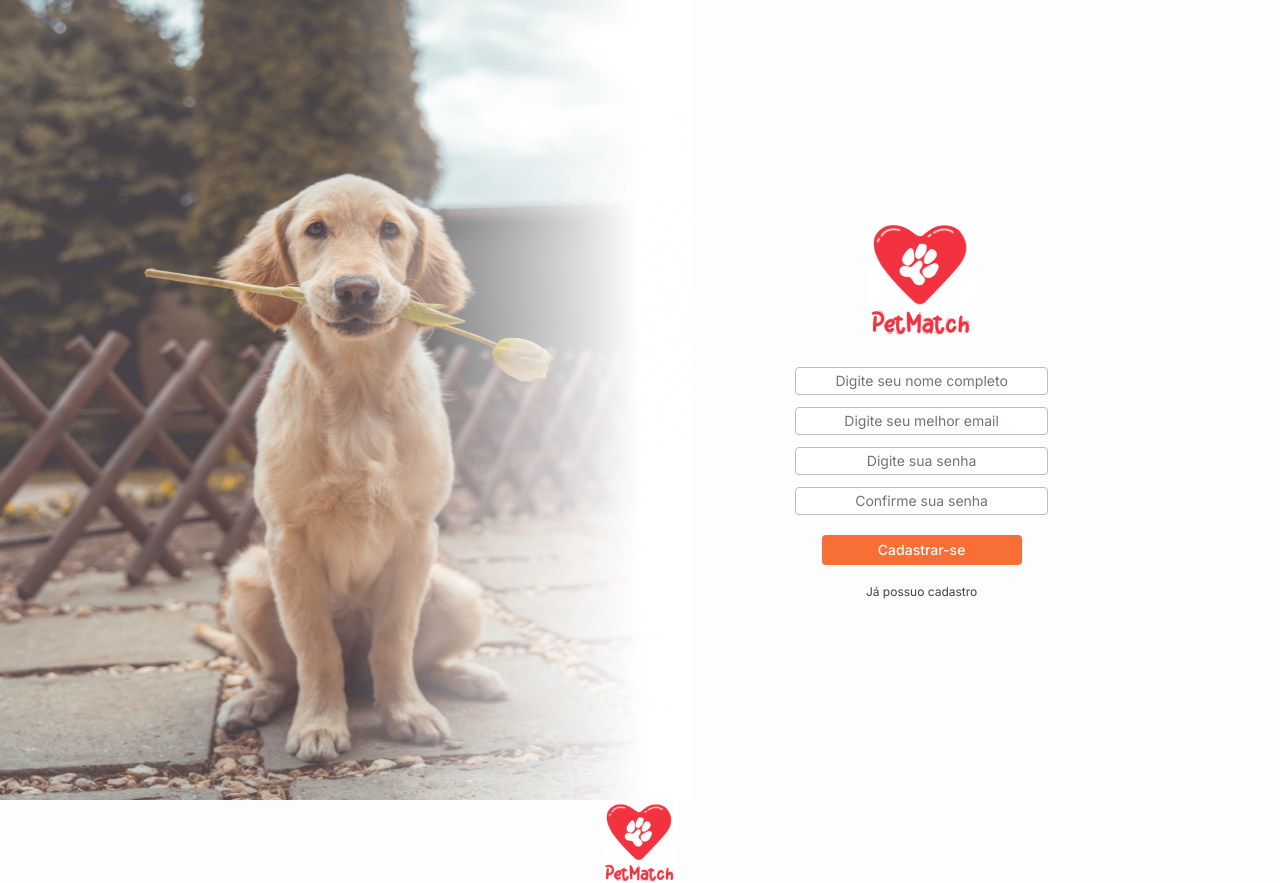
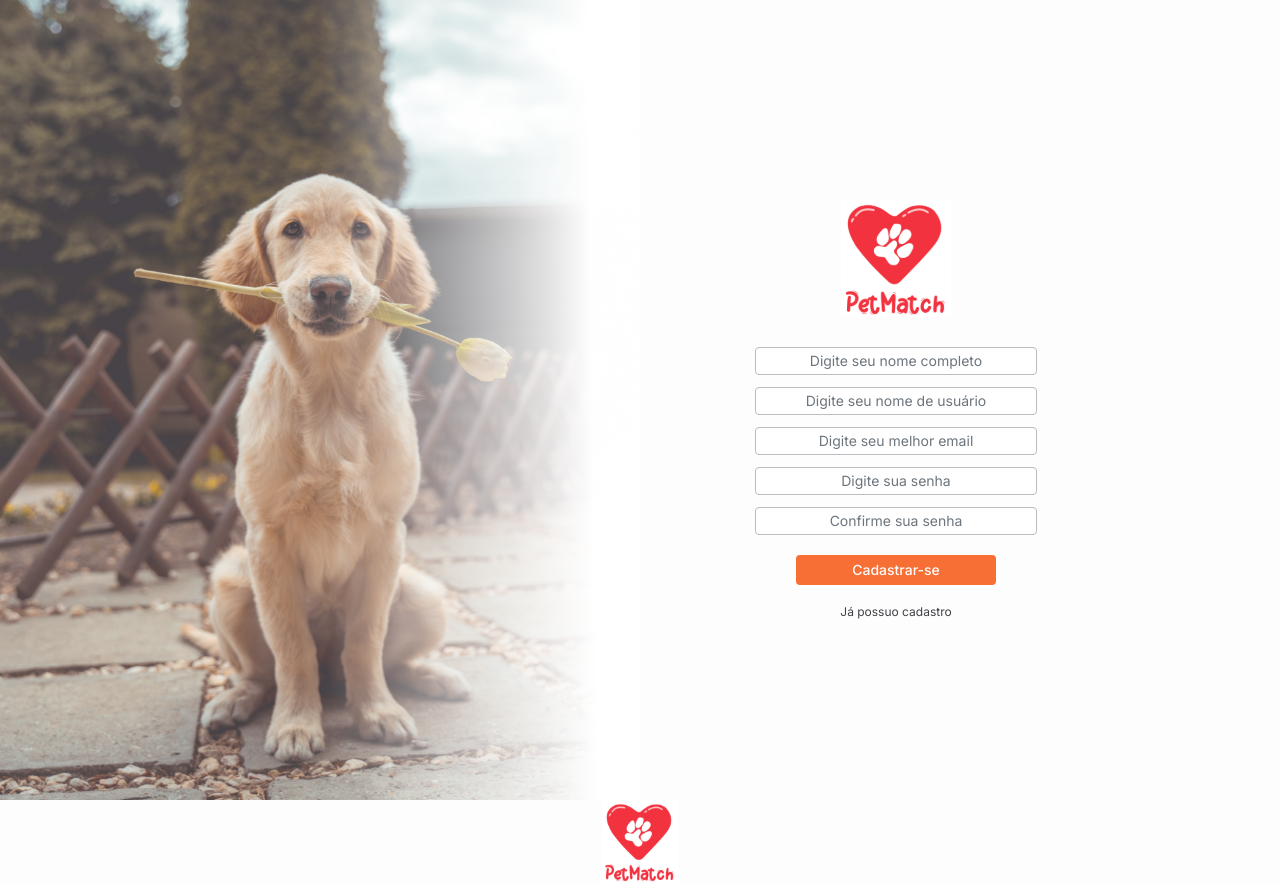
Before and after one commit to andresdslima/petmatch-front, a React (Create React App) app: page /register in a window 1280 px wide. Built offline with nearby package versions, Linux system fonts and the light colour scheme; no server answers.

Commit message:
botao de logout ok

```diff
--- a/src/components/CardCategory/index.jsx
+++ b/src/components/CardCategory/index.jsx
@@ -1,14 +1,14 @@
-import React from "react";
-import Slider from "react-slick";
+import React from 'react';
+import Slider from 'react-slick';
 import Card from 'react-bootstrap/Card';
-import dogSmile from '../../assets/dogSmile.png'
-import catSerious from '../../assets/catSerious.png'
-import birdModel from '../../assets/birdModel.png'
-import exotics from '../../assets/exotics.png'
-import reptiles from '../../assets/reptiles.png'
+import dogSmile from '../../assets/dogSmile.png';
+import catSerious from '../../assets/catSerious.png';
+import birdModel from '../../assets/birdModel.png';
+import exotics from '../../assets/exotics.png';
+import reptiles from '../../assets/reptiles.png';
 import 'slick-carousel/slick/slick.css';
 import 'slick-carousel/slick/slick-theme.css';
-import * as S from './styled'
+import * as S from './styled';
 
 const CardCategory = () => {
 	const settings = {
@@ -25,19 +25,20 @@ const CardCategory = () => {
 				settings: {
 					slidesToShow: 3,
 					slidesToScroll: 4,
-            }
+				},
 			},
 			{
 				breakpoint: 480,
 				settings: {
 					slidesToShow: 2,
-              slidesToScroll: 1
-            }
-          }
-        ]
+					slidesToScroll: 1,
+				},
+			},
+		],
 	};
 
 	return (
+		<S.StyledBackground>
 			<S.ContainerCategory>
 				<S.TitleCategory>Categorias</S.TitleCategory>
 				<S.ContainerCardsCategory>
@@ -85,8 +86,8 @@ const CardCategory = () => {
 					</Slider>
 				</S.ContainerCardsCategory>
 			</S.ContainerCategory>
+		</S.StyledBackground>
 	);
 };
 
-
 export default CardCategory;
--- a/src/components/CardCategory/styled.js
+++ b/src/components/CardCategory/styled.js
@@ -1,12 +1,23 @@
-import styled from "styled-components";
+import styled from 'styled-components';
 import Card from 'react-bootstrap/Card';
-import { Link } from "react-router-dom";
+import { Link } from 'react-router-dom';
+
+export const StyledBackground = styled.div`
+	display: flex;
+	justify-content: center;
+	align-items: center;
+	flex-direction: column;
+`;
 
 export const ContainerCategory = styled.div`
 	height: 100%;
 	width: 68vw;
 	margin: 7vw 0;
 	box-sizing: border-box;
+	display: flex;
+	justify-content: center;
+	align-items: center;
+	flex-direction: column;
 
 	@media (max-width: 1024px) {
 		width: 75vw;
@@ -40,7 +51,6 @@ export const ContainerCardsCategory = styled.nav`
 export const LinkContainer = styled(Link)`
 	text-decoration: none;
 	text-align: center;
-
 `;
 
 export const CardCategory = styled(Card)`
@@ -49,7 +59,7 @@ export const CardCategory = styled(Card)`
 	height: 100%;
 	margin-right: 1.3vw;
 	box-shadow: 0 0.26vw 0.26vw rgba(159, 159, 159, 0.25);
-    transition: all .5s ease-in-out;
+	transition: all 0.5s ease-in-out;
 
 	&:hover {
 		width: 20vw;
@@ -72,8 +82,6 @@ export const CardCategory = styled(Card)`
 		align-items: center;
 		padding: 1.5vw 0;
 
-
-
 		& .card-title.h5 {
 			font-size: 1.3rem;
 			color: #141518;
@@ -89,8 +97,6 @@ export const CardCategory = styled(Card)`
 			@media (max-width: 468px) {
 				font-size: 0.6rem;
 			}
-        };
 		}
-
-
+	}
 `;
--- a/src/components/Header/index.jsx
+++ b/src/components/Header/index.jsx
@@ -1,5 +1,5 @@
 import { Navbar, Container, Nav } from 'react-bootstrap';
-import { useLocation } from 'react-router-dom';
+import { useLocation, useNavigate } from 'react-router-dom';
 import Logo from '../../assets/images/Logo.svg';
 import Signin from '../../assets/images/SigninVector.svg';
 import * as S from './styled';
@@ -8,6 +8,7 @@ import { useSelector } from 'react-redux';
 const Header = () => {
 	// const isLogged = useSelector(state => state.persistedReducer.isLogged);
 	const location = useLocation();
+	const navigate = useNavigate();
 	const data = JSON.parse(localStorage.getItem('data'));
 
 	const isLogged = () => {
@@ -16,10 +17,15 @@ const Header = () => {
 		return true;
 	};
 
-	const name = () => {
-		if (data) return data.payload.name;
+	const username = () => {
+		if (data) return data.payload.username;
 
 		return;
+	};
+
+	const logout = () => {
+		localStorage.clear();
+		navigate('/');
 	};
 
 	return (
@@ -53,8 +59,10 @@ const Header = () => {
 						) : (
 							<S.NavUser active={location.pathname} exact to="#">
 								<S.UserIcon />
-								<S.UserName>{name()}</S.UserName>
-								<S.PlusSign>&#43;</S.PlusSign>
+								<S.UserName>{username()}</S.UserName>
+								<button onClick={logout}>
+									<S.PlusSign>&#43;</S.PlusSign>
+								</button>
 							</S.NavUser>
 						)}
 					</Nav>
--- a/src/components/LoginForm/styled.js
+++ b/src/components/LoginForm/styled.js
@@ -37,7 +37,7 @@ export const SImage = styled.img`
 	height: 100%;
 
 	@media only screen and (min-width: 1200px) {
-		width: 60%;
+		width: 50%;
 	}
 
 	@media only screen and (max-width: 500px) {
--- a/src/components/RegistrationForm/index.jsx
+++ b/src/components/RegistrationForm/index.jsx
@@ -12,6 +12,10 @@ import { signIn } from '../../store/modules/users';
 
 const validationSchema = Yup.object({
 	name: Yup.string().min(10, 'Nome completo').required('*'),
+	username: Yup.string()
+		.min(5, 'Mínimo 5 caractéres')
+		.max(10, 'Máximo 10 caractéres')
+		.required('*'),
 	email: Yup.string().email('Email inválido').required('*'),
 	password: Yup.string().min(6, 'Mínimo 6 dígitos').required('*'),
 	confirmPassword: Yup.string()
@@ -28,6 +32,7 @@ export default function RegistrationForm() {
 	const formik = useFormik({
 		initialValues: {
 			name: '',
+			username: '',
 			email: '',
 			password: '',
 			confirmPassword: '',
@@ -41,6 +46,7 @@ export default function RegistrationForm() {
 		onSubmit: async values => {
 			const response = await createUser({
 				name: values.name,
+				username: values.username,
 				email: values.email,
 				password: values.password,
 				userStatus: 1,
@@ -72,7 +78,7 @@ export default function RegistrationForm() {
 						signIn({
 							isLogged: true,
 							accessToken: response.data.accessToken,
-							name: response.data.user.name,
+							username: response.data.user.username,
 							userStatus: response.data.user.userStatus,
 							permission: response.data.user.permission,
 							id: response.data.user.id,
@@ -108,6 +114,19 @@ export default function RegistrationForm() {
 						id="name"
 						placeholder="Digite seu nome completo"
 						value={formik.values.name}
+						onChange={formik.handleChange}
+					/>
+
+					<Styled.SLabel alt="Digite seu nome de usuário" htmlFor="username">
+						Nome de usuário
+					</Styled.SLabel>
+					{formik.errors.username && <small>{formik.errors.username}</small>}
+					<Styled.SInput
+						type="text"
+						name="username"
+						id="username"
+						placeholder="Digite seu nome de usuário"
+						value={formik.values.username}
 						onChange={formik.handleChange}
 					/>
 
--- a/src/components/RegistrationForm/styled.js
+++ b/src/components/RegistrationForm/styled.js
@@ -37,7 +37,7 @@ export const SImage = styled.img`
 	height: 100%;
 
 	@media only screen and (min-width: 1200px) {
-		width: 60%;
+		width: 50%;
 	}
 
 	@media only screen and (max-width: 500px) {
--- a/src/store/modules/users/index.js
+++ b/src/store/modules/users/index.js
@@ -3,7 +3,7 @@ import { createSlice } from '@reduxjs/toolkit';
 const initialState = {
 	isLogged: false,
 	accessToken: '',
-	name: '',
+	username: '',
 	userStatus: 0,
 	permission: 0,
 	id: 0,
@@ -17,7 +17,7 @@ const usersSlice = createSlice({
 			Object.assign(state, {
 				isLogged: true,
 				accessToken: action.payload.accessToken,
-				name: action.payload.name,
+				username: action.payload.username,
 				userStatus: action.payload.userStatus,
 				permission: action.payload.permission,
 				id: action.payload.id,
```
Also changed, not shown: api.json (indentation only). Lines whose indentation alone changed are shown as unchanged.
